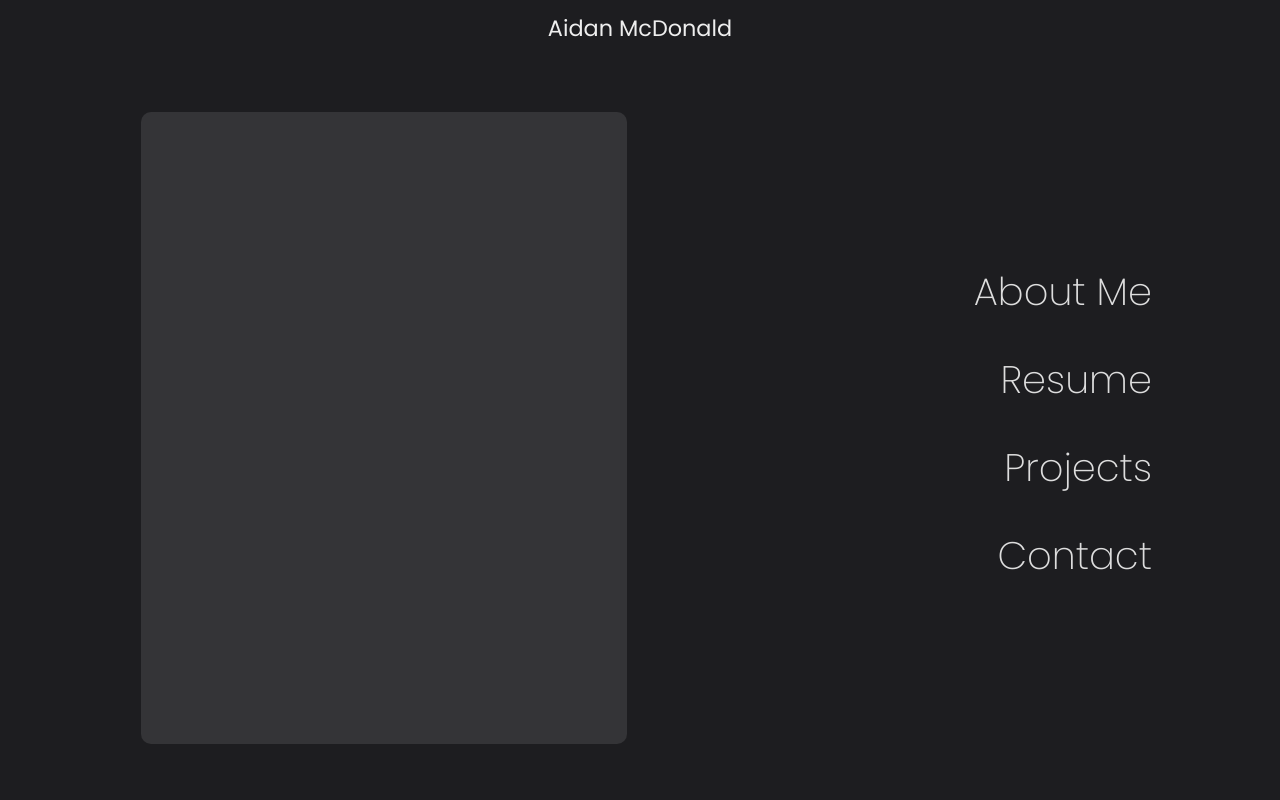
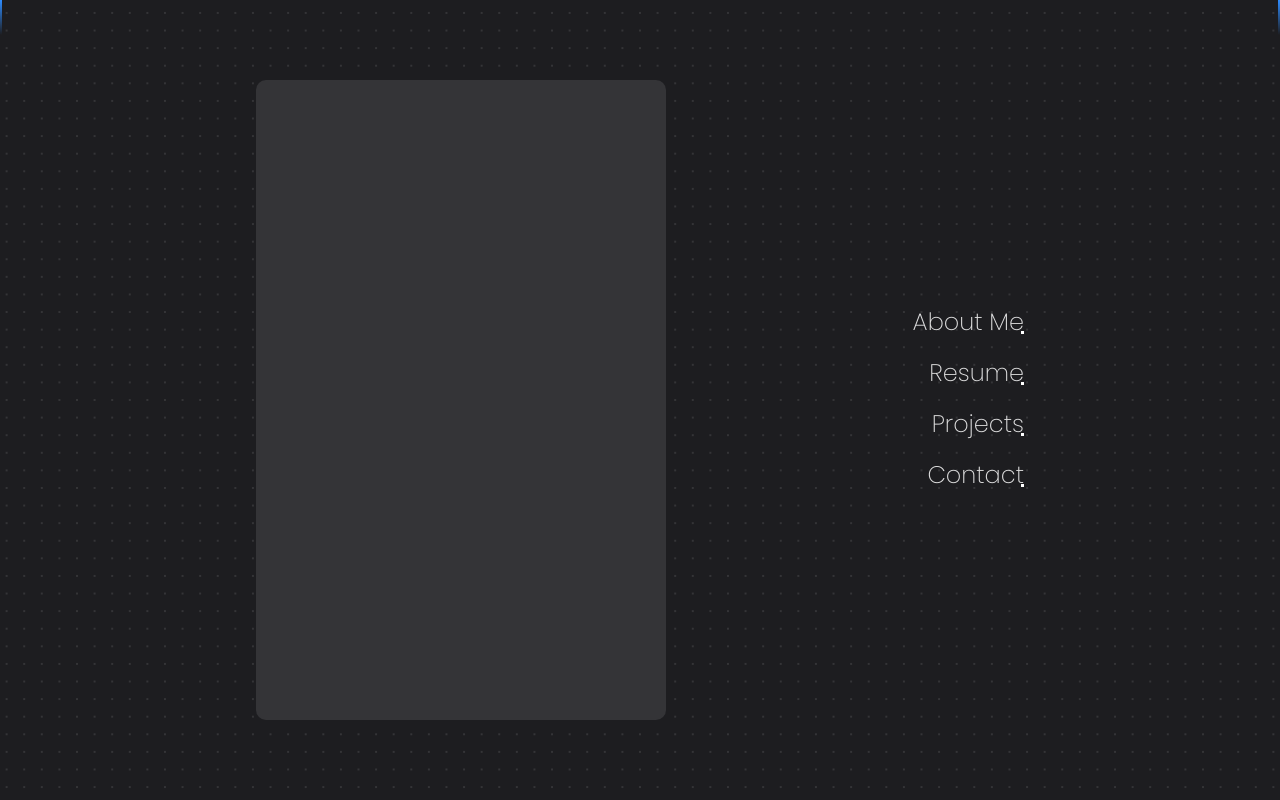
Before and after one commit to aidan-0/portfolio, a React (Vite) app: page / in a window 1280 px wide. Built offline with nearby package versions, Linux system fonts and the light colour scheme.

Commit message:
new nav and bg styling. added some accent styles

```diff
--- a/src/App.jsx
+++ b/src/App.jsx
@@ -1,12 +1,44 @@
-import React from 'react';
-import Header from './Header';
+import React, {useEffect, useState} from 'react';
+// import Header from './Header';
 import Content from './Content';
 import Navbar from './Navbar';
 
 export default function App() {
+    const [y, setY] = useState(0);
+
+    const handleMouseMove = (e) => {
+      setY(e.clientY);
+    };
+
+    useEffect(() => {
+      window.addEventListener('mousemove', handleMouseMove);
+
+      return () => {
+        window.removeEventListener('mousemove', handleMouseMove);
+      };
+    }, []);
+
+
+
+  useEffect(() => {
+    const handleMouseMove = (e) => {
+      document.body.style.setProperty('--mouse-x', e.clientX + 'px');
+      document.body.style.setProperty('--mouse-y', e.clientY + 'px');
+    }
+
+    window.addEventListener('mousemove', handleMouseMove);
+
+    return () => window.removeEventListener('mousemove', handleMouseMove);
+  }, []);
+
+
+
+
   return (
     <div className='page-content'>
-      <Header />
+      <div className="follower--left" style={{ top: y }}></div>
+      <div className="follower--right" style={{ top: y }}></div>
+      {/* <Header /> */}
       <div className='main-content'>
         <Navbar />
         <Content />
--- a/src/Navbar.jsx
+++ b/src/Navbar.jsx
@@ -1,33 +1,42 @@
 import { Link } from "react-router-dom";
 
 export default function Navbar() {
-
   return (
-    <nav className="scrolling-nav">
+    <div className="wrapper">
+      <nav className="nav">
         <ul className="nav-list" id="nav-list" data-mouse-down-at="0">
-      <li>
+          <li className="li--aboutme">
+            <span className="link-wrapper">
               <Link to="aboutme" className="link-style">
                 About Me
               </Link>
+            </span>
           </li>
-        <li>
+          <li className="li--resume">
+            <span className="link-wrapper">
               <Link to="resume" className="link-style">
                 Resume
               </Link>
+            </span>
           </li>
-        <li>
+          <li className="li--projects">
+            <span className="link-wrapper">
               <Link to="projects" className="link-style">
                 Projects
               </Link>
+            </span>
           </li>
           {/* when clicking on projects, make the nav bar show the full list of projects and have it scrollable like the nav */}
-        <li>
+          <li className="li--contact">
+            <span className="link-wrapper">
               <Link to="contact" className="link-style">
                 Contact
               </Link>
+            </span>
           </li>
           {/* clicking on contact provides a modal with all contact details */}
         </ul>
       </nav>
+    </div>
   );
 }
--- a/src/Styles.css
+++ b/src/Styles.css
@@ -16,10 +16,20 @@ body {
   grid-template-columns: 1fr;
   grid-template-rows: auto 1fr;
   overflow-x: hidden;
+  box-sizing: border-box;
+  background-image: radial-gradient(
+  rgba(255, 255, 255, 0.1) 1px,
+  transparent 1px
+  );
+  background-position: 50% 50%;
+  background-size: 1.1rem 1.1rem;
+
+  /* have background dots follow mouse */
 }
 
-header {
-  /* border: solid 1px red; */
+
+/* header {
+  border: solid 1px red;
   display:flex;
   align-items: center;
   justify-content: center;
@@ -29,24 +39,19 @@ header {
   grid-row: 1;
   grid-column: 1;
   height: 7vh;
+} */
+
+.main-content {
+  /* grid-row: 2; */
+  /* grid-column: 1; */
+  display: grid;
+  grid-template-columns: 60% 40%;
+  /* grid-template-rows: 1fr; */
 }
 
-header > p {
-  z-index: 10;
-}
-
-.main-content {
-  grid-row: 2;
-  grid-column: 1;
-  display: grid;
-  grid-template-columns: 50% 50%;
-  grid-template-rows: 1fr;
-}
-
-.content-container, .scrolling-nav {
+.content-container, .nav {
   box-sizing: border-box;
-  /* padding: 2em; */
-  height: 93vh;
+  height: 100vh;
 }
 
 
@@ -59,25 +64,26 @@ header > p {
   display: flex;
   flex-direction: column;
   justify-content: center;
-  margin-left: 10vw;
+  margin-left: 20vw;
 }
 
-.content-header {
+/* .content-header {
   margin: 0;
   padding-bottom: 1em;
-}
+} */
 
 .content-card {
   display: flex;
   position: relative;
   justify-content: center;
-  align-self: center;
+  align-self: flex-start;
   box-sizing: border-box;
-  background-color: rgba(255, 255, 255, 0.1);
+  /* background-color: rgba(255, 255, 255, 0.1); */
+  background-color: rgb(52, 52, 55);
   border: 2px solid rgba(255, 255, 255, 0);
   border-radius: 10px;
-  height: 85%;
-  width: 95%;
+  height: 80%;
+  width: 80%;
   transition: .5s ease-out;
   overflow: auto;
   /* add a slight shadow */
@@ -91,40 +97,69 @@ header > p {
 
 
 
-/* Scrolling Nav */
 
-.scrolling-nav {
-  margin-right: 10vw;
+
+/* Nav */
+
+.nav {
+  /* border: solid 1px red; */
+  margin-right: 20vw;
   text-align: end;
-  /* grid-row: 1;
-  grid-column: 2; */
-  /* border: solid 1px red; */
   display: flex;
   justify-content: end;
 }
 
 .nav-list {
+  /* border: solid 1px red; */
   list-style: none;
   padding: 0;
   margin: 0;
-  line-height: 10vh;
-  /* border: solid 1px red; */
+  line-height: 6vh;
   display: flex;
   justify-content: center;
   flex-direction: column;
+  /* padding: 10vh 5vw; */
+  /* margin: 35vh 2em 35vh 2em; */
+
+}
+
+.nav-list > li:hover {
+  transform: scale(1.1) translateX(-1em);
+
 }
 
 .nav-list > li {
+  position: relative;
   transition: 0.4s ease-in-out;
 }
-.nav-list > li:hover {
-  transform: scale(1.1);
+
+.link-wrapper {
+  position: relative;
+  display: inline-block;
 }
+
+.link-wrapper::before {
+  content: '';
+  position: absolute;
+  right: 0;
+  bottom: 30%;
+  height: 3px;
+  width: 3px;
+  background-color: white;
+  transition: width 0.4s ease-in-out;
+}
+
+.link-wrapper:hover::before {
+  width: 100%;
+  height: 2px;
+  background-color: #2e8cff;
+}
+
 
 .link-style {
   color: white;
   text-decoration: none;
-  font-size: 3vw;
+  font-size: 1.5em;
   font-weight: 200;
   transition: opacity 0.3s ease-in-out;
   opacity: 0.85;
@@ -133,3 +168,57 @@ header > p {
 .link-style:hover {
   opacity: 1 !important;
 }
+
+/*
+body::before {
+  content: "";
+  height: 100%;
+  opacity: 0;
+  position: absolute;
+  width: 100%;
+  top: 0;
+  left: 0;
+  pointer-events: none;
+  transition: opacity 0.5s ease;
+  background: radial-gradient(
+    50em circle at var(--mouse-x) var(--mouse-y),
+    rgba(189, 189, 189, 0.03),
+    transparent 15%
+  );
+} */
+
+body:hover::before {
+  opacity: 1;
+}
+
+
+/* Side accent */
+.page-content {
+  position: relative;
+  height: 100vh;
+  overflow: hidden;
+}
+
+.follower--left {
+  position: absolute;
+  left: 0;
+  width: 2px;
+  height: 70px;
+  background: linear-gradient(
+    transparent,
+  rgba(46,140,255,1),
+    transparent);
+  transform: translateY(-50%);
+}
+
+.follower--right {
+  position: absolute;
+  right: 0;
+  width: 2px;
+  height: 70px;
+  background: linear-gradient(
+    transparent,
+  rgba(46,140,255,1),
+    transparent);
+  transform: translateY(-50%);
+}
```
Lines whose indentation alone changed are shown as unchanged.
